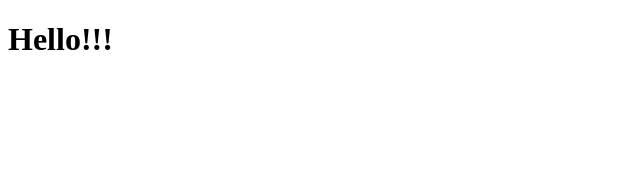
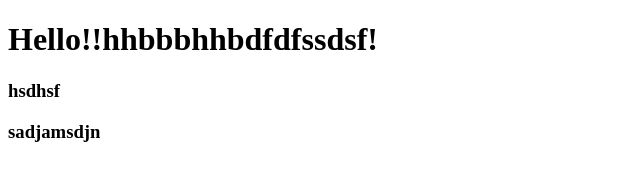
Before and after one commit to Blinov98/project, a plain HTML site: page index.html in a window 1280 px wide. Shown: the whole page, without its empty margins (0-640 px from the left). Drawn offline with Linux system fonts and the light colour scheme.

Commit message:
new tags

```diff
--- a/index.html
+++ b/index.html
@@ -7,6 +7,8 @@
     <title>Document</title>
 </head>
 <body>
-    <h1>Hello!!!</h1>
+    <h1>Hello!!hhbbbhhbdfdfssdsf!</h1>
+    <h3>hsdhsf</h3>
+    <h3>sadjamsdjn</h3>
 </body>
 </html>
```
